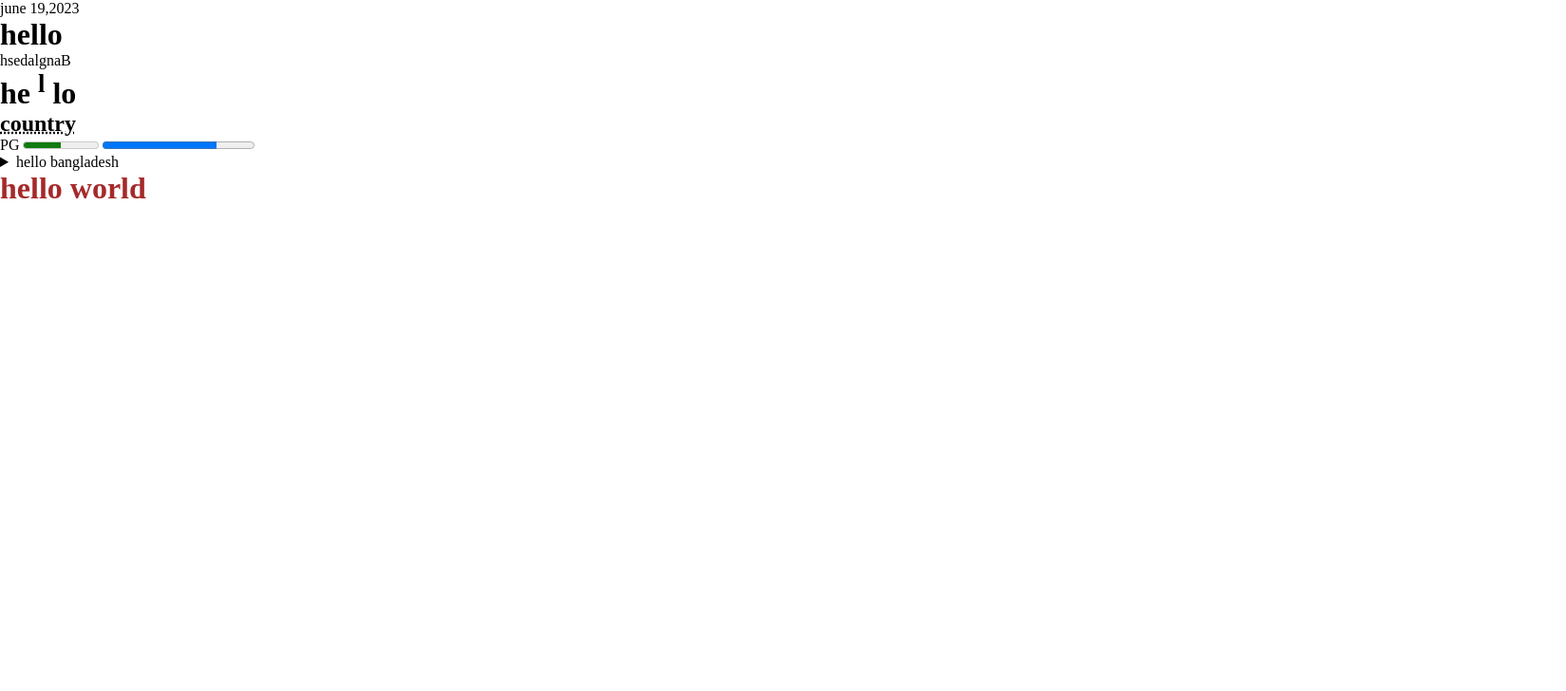
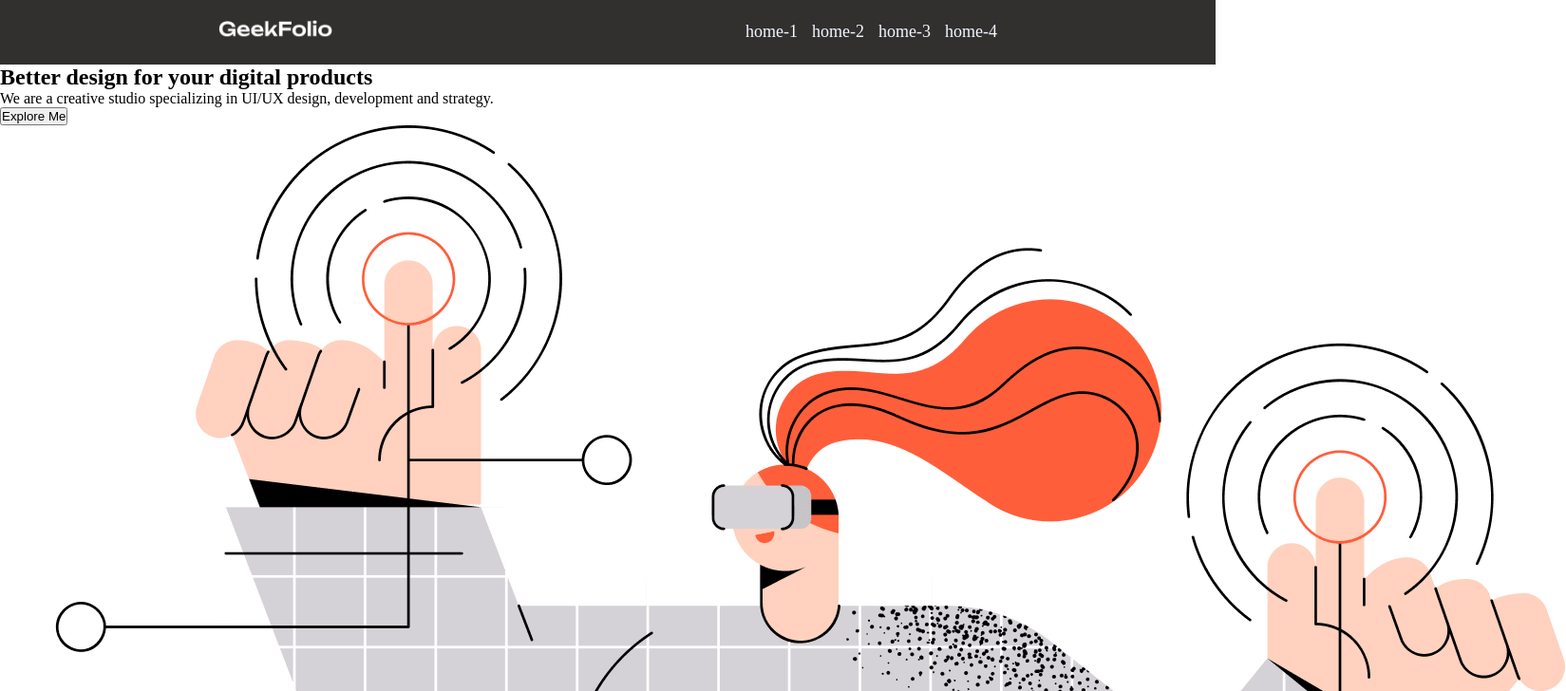
Before and after one commit to akhlas789/digital-products, a plain HTML site: page index.html in a window 1280 px wide. Shown: the top 728 px of the page at 95% size, 1649 px wide, since content can reach past the window. Drawn offline with Linux system fonts and the light colour scheme.

Commit message:
banner section

```diff
--- a/index.html
+++ b/index.html
@@ -9,25 +9,44 @@
 </head>
 
 <body>
-    <time datetime="2020-06-12">june 19,2023</time>
-    <h1>hello</h1>
-    <!-- html reverse write -->
-    <bdo dir="rtl">Bangladesh</bdo>
-    <!-- when we use 1 chracter show display big -->
-    <h1>he <sup>l</sup> lo</h1>
-    <!-- html tost -->
-    <h2><abbr title="this is Bangladesh ">country</abbr></h2>
-    <!-- progress  -->
-    <label for="disk">PG</label>
-    <meter id="disk" value="0.5"></meter>
-    <progress id="disk" value="0.75"></progress>
+    <!-- this is navbar section -->
+    <header>
+        <nav>
+            <div class="menu-container">
+                <div class="logo">
+                    <img class="logo-photo" src="./logo/logo-light.png" alt="">
+                </div>
+                <div class="menus">
+                    <li class="item">home-1</li>
+                    <li class="item">home-2</li>
+                    <li class="item">home-3</li>
+                    <li class="item">home-4</li>
+                </div>
+            </div>
+        </nav>
+    </header>
 
-    <details>
-        <summary>hello bangladesh</summary>
-    <p>Lorem ipsum, dolor sit amet consectetur adipisicing elit. Quisquam voluptas omnis aut reprehenderit. Quod obcaecati nobis quo ratione, labore aliquam illum veniam, fugiat blanditiis vel recusandae eum fuga delectus! Suscipit.</p>
-    </details>
+    <main>
+        <section>
+            <div class="banner-container">
+                <div class="banner-text">
+                    <h1>Better design for
+                        your digital products</h1>
+                    <p>We are a creative studio specializing in UI/UX design, development and strategy.
 
-    <h1 class="test">hello world</h1>
+                    </p>
+                    <button>Explore Me</button>
+                </div>
+                <div class="banner-phot">
+                    <img class="banner-img" src="./images/banner.png" alt="">
+                </div>
+            </div>
+        </section>
+    </main>
+
+    <footer>
+
+    </footer>
 </body>
 
 </html>
--- a/style/style.css
+++ b/style/style.css
@@ -1,8 +1,35 @@
-*{
+* {
     margin: 0px;
     padding: 0px;
 }
-.test{
-    color: brown;
-    cursor: ;
+
+.menu-container {
+    background-color: rgb(50, 47, 47);
+    padding: 20px;
+    color: aliceblue;
+    list-style: none;
+    display: flex;
+    align-items: center;
+    justify-content: space-around;
+
 }
+
+.menus {
+    display: flex;
+}
+
+.item {
+    margin-left: 15px;
+    font-size: 18px;
+    cursor: pointer;
+}
+
+.item:hover {
+    color: burlywood;
+}
+
+.logo-photo {
+    width: 120px;
+}
+
+/* banner style main section*/
```
Also changed, not shown: icon/0.png (added), icon/1.png (added), icon/2.png (added), images/background.png (added), images/banner.png (added), images/product-1.jpg (added), images/product-2.jpg (added), images/product-3.jpg (added), images/section.png (added), logo/logo-dark.png (added), logo/logo-light.png (added).
